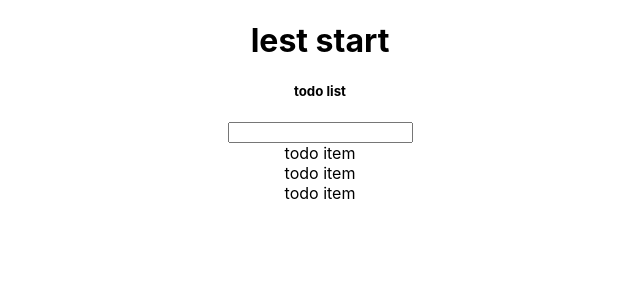
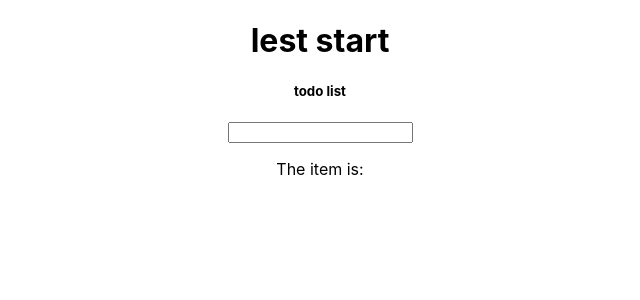
Before and after one commit to TamarCY/ToDo, a React (Create React App) app: page / in a window 1280 px wide. Shown: the top 300 px of the page, without its empty margins (320-960 px from the left). Built offline with nearby package versions, Linux system fonts and the light colour scheme.

Commit message:
one todo item

```diff
--- a/src/components/TodoItem.js
+++ b/src/components/TodoItem.js
@@ -10,7 +10,7 @@ class TodoItem extends React.Component{
 
        return (
            <div>
-           todo item
+               <p>The item is: {this.props.inputText}</p>
            </div>
 
        )
--- a/src/components/TodoList.js
+++ b/src/components/TodoList.js
@@ -29,9 +29,8 @@ class TodoList extends React.Component{
 
 
                </div>
-               <TodoItem/>
-               <TodoItem/>
-               <TodoItem/>
+               <TodoItem inputText={this.state.enteredVal}/>
+
 
 
            </div>
```
Also changed, not shown: 1 other file (tests, documents, lock files or other folders).
